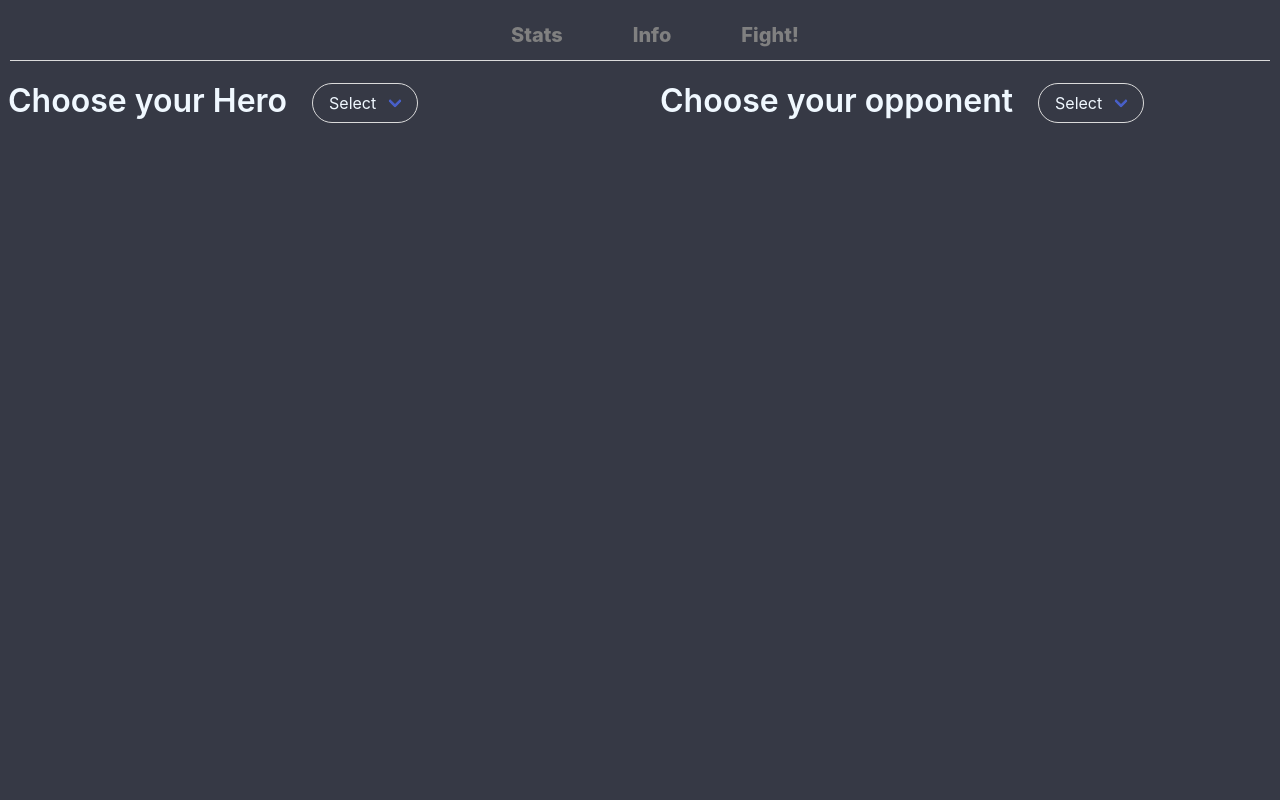
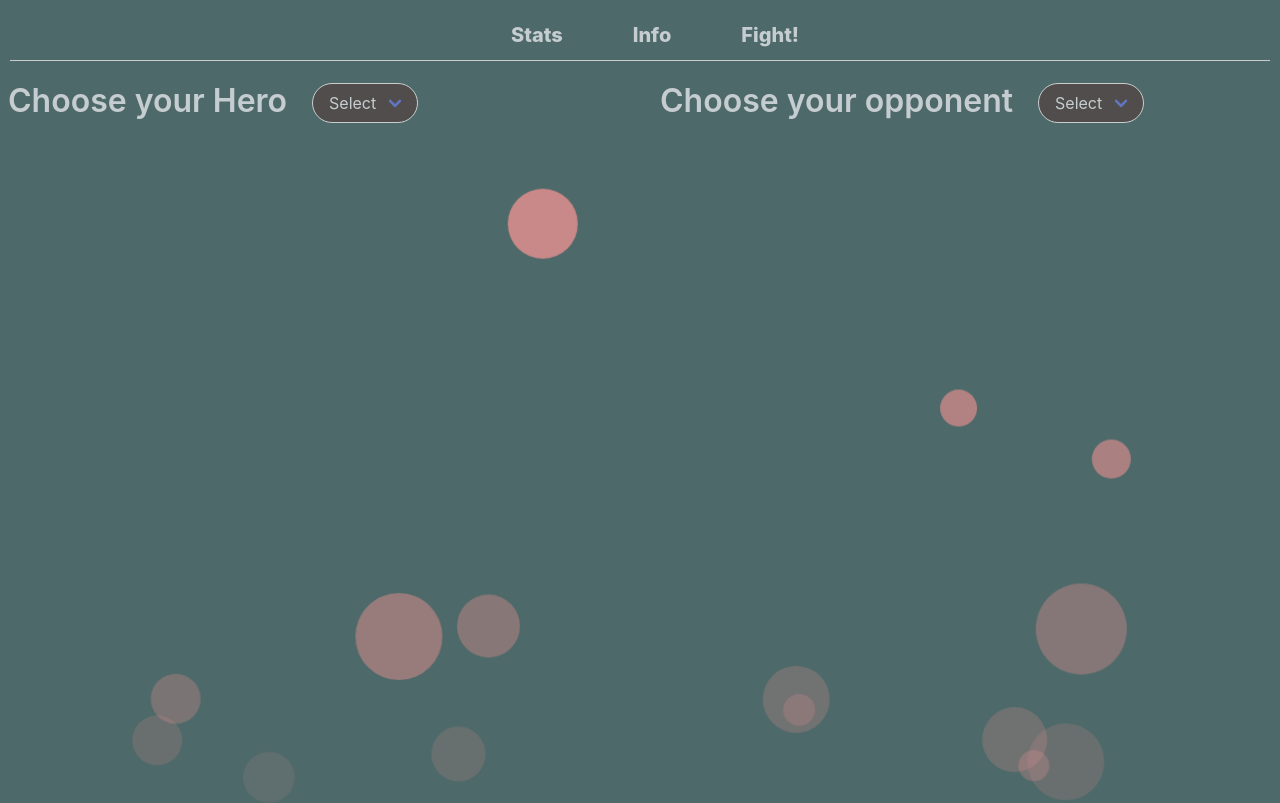
Before and after one commit to o-flores/superheroes, a website: page index.html in a window 1280 px wide. Both pictures are taken after a click on the item "Stats". Drawn offline with nearby package versions, Linux system fonts and the light colour scheme; no server answers.

Commit message:
adiciona animaçao

```diff
--- a/index.html
+++ b/index.html
@@ -64,10 +64,7 @@
       </figure>
     </div>
   </div>
-
-
-
-
+  <ul class="circles"></ul>
 
   <script src="/script.js"></script>
 </body>
--- a/script.js
+++ b/script.js
@@ -101,8 +101,8 @@ const showStats = async () => {
   btnStats.addEventListener('click', async () => {
     heroePhoto.classList.replace('active', 'inactive');
     opponentPhoto.classList.replace('active', 'inactive');
-    heroeP.classList.replace('active', 'inactive');
-    opponentP.classList.replace('active', 'inactive');
+    heroeP.classList.replace('winner', 'inactive');
+    opponentP.classList.replace('winner', 'inactive');
     const heroeURL = await getHeroePhoto(heroe.value);
     const opponentURL = await getHeroePhoto(opponent.value);
     const heroeStats = await getHeroeStats(heroe.value);
@@ -130,8 +130,8 @@ const showInfo = () => {
   btnInfo.addEventListener('click', async () => {
     heroePhoto.classList.replace('active', 'inactive');
     opponentPhoto.classList.replace('active', 'inactive');
-    heroeP.classList.replace('active', 'inactive');
-    opponentP.classList.replace('active', 'inactive');
+    heroeP.classList.replace('winner', 'inactive');
+    opponentP.classList.replace('winner', 'inactive');
     const heroeInfo = await getHeroeBio(heroe.value);
     const opponentInfo = await getHeroeBio(opponent.value);
     const heroeURL = await getHeroePhoto(heroe.value);
@@ -155,16 +155,20 @@ const showInfo = () => {
 }
 
 const heroeWins = (url) => {
+  heroeP.classList.add('inactive');
+  heroeP.classList.remove('winner');
   heroePhoto.classList.replace('inactive', 'active');
   heroePhoto.src = url;
-  heroeP.classList.replace('inactive', 'active');
+  heroeP.classList.remove('inactive');
   heroeP.classList.add('winner');
 };
 
 const opponentWins = (url) => {
+  opponentP.classList.add('inactive');
+  opponentP.classList.remove('winner');
   opponentPhoto.classList.replace('inactive', 'active');
   opponentPhoto.src = url;
-  opponentP.classList.replace('inactive', 'active');
+  opponentP.classList.remove('inactive');
   opponentP.classList.add('winner');
 };
 
@@ -193,9 +197,40 @@ const fight = () => {
     if (somaOpponent > somaHeroe) opponentWins(opponentURL);
   });
 }
+
+const randomCircles = () => {
+  const ul = document.querySelector('.circles');
+  for (let i = 0; i < 15; i += 1) {
+    const li = document.createElement('li');
+
+    const random = (min, max) => Math.random() * (max - min) + min;
+
+    const radius = random(30, 100);
+    const duration = random(10, 50);
+    const delay = random(0.1, 5);
+    const position = random(1, 95);
+
+    li.style.height = `${radius}px`;
+    li.style.width = `${radius}px`;
+    li.style.bottom = `-${radius}px`;
+
+    li.style.left = `${position}%`;
+
+    li.style.animationDuration = `${duration}s`;
+
+    li.style.animationDelay = `${delay}s`;
+
+    li.style.animationTimingFunction = `cubic-bezier(${Math.random()}, ${Math.random()}, ${Math.random()}, ${Math.random()})`;
+
+    ul.appendChild(li);
+  }
+};
+
+
 window.onload = () => {
   appendNamesOnSelect();
   showStats();
   showInfo();
   fight();
+  randomCircles();
 }
--- a/style.css
+++ b/style.css
@@ -1,7 +1,8 @@
-body {
-  height: 800px;
-  background-color:  #363945;
-  color: aliceblue;
+body, html {
+  height: 100vh;
+  background-color:  #2F4F4F;
+  opacity: 0.85;
+  overflow: hidden;
 }
 
 .tabs {
@@ -11,15 +12,15 @@ body {
 }
 
 .tabs a {
-  color: grey;
+  color: #d5dade;
 }
 
 .tabs a:hover {
-  color: aliceblue;
+  color: #5c5e63;
 }
 
 .title {
-  color: aliceblue;
+  color: #d5dade;
 }
 .field {
   margin-left: 20px;
@@ -30,22 +31,18 @@ select {
 }
 
 .select select {
-  background-color: #363945;
-  color: aliceblue;
-}
-
-option {
-  background-color: #363945;
-  color: aliceblue;
+  background-color: #322926;
+  color: #d5dade;
 }
 
 li {
   margin-left: 30px;
+  color: #d5dade;
 }
 
 img {
-  max-width: 200px;
-  max-height: 200px;
+  max-width: 250px;
+  max-height: 250px;
   border-radius: 50%;
 }
 
@@ -67,7 +64,7 @@ p {
 .title.is-4 {
   font-size: 25px;
   text-decoration: underline;
-  color: rgb(20, 20, 20);
+  color: #FAEBD7;
   margin-left: 5px;
 }
 
@@ -75,6 +72,19 @@ p {
   animation-name: win;
   animation-duration: 2s;
   animation-fill-mode: backwards;
+}
+
+.circles li {
+  position: absolute;
+  display: block;
+  height: 20px;
+  width: 20px;
+  border-radius: 100%;
+  background-color: #F08080;
+  /* bottom: -100px; */
+  /* left: 50%; */
+  animation: up infinite alternate;
+  z-index: -1;
 }
 
 @keyframes win {
@@ -94,3 +104,17 @@ p {
     opacity: 1;
   }
 }
+
+@keyframes up {
+  0% {
+    opacity: 0;
+    transform: translateY(0) translateX(0);
+  }
+  50% {
+    opacity: 1;
+  }
+  100% {
+    opacity: 0;
+    transform: translateY(-800px) translateX(-300px);
+  }
+}
```
